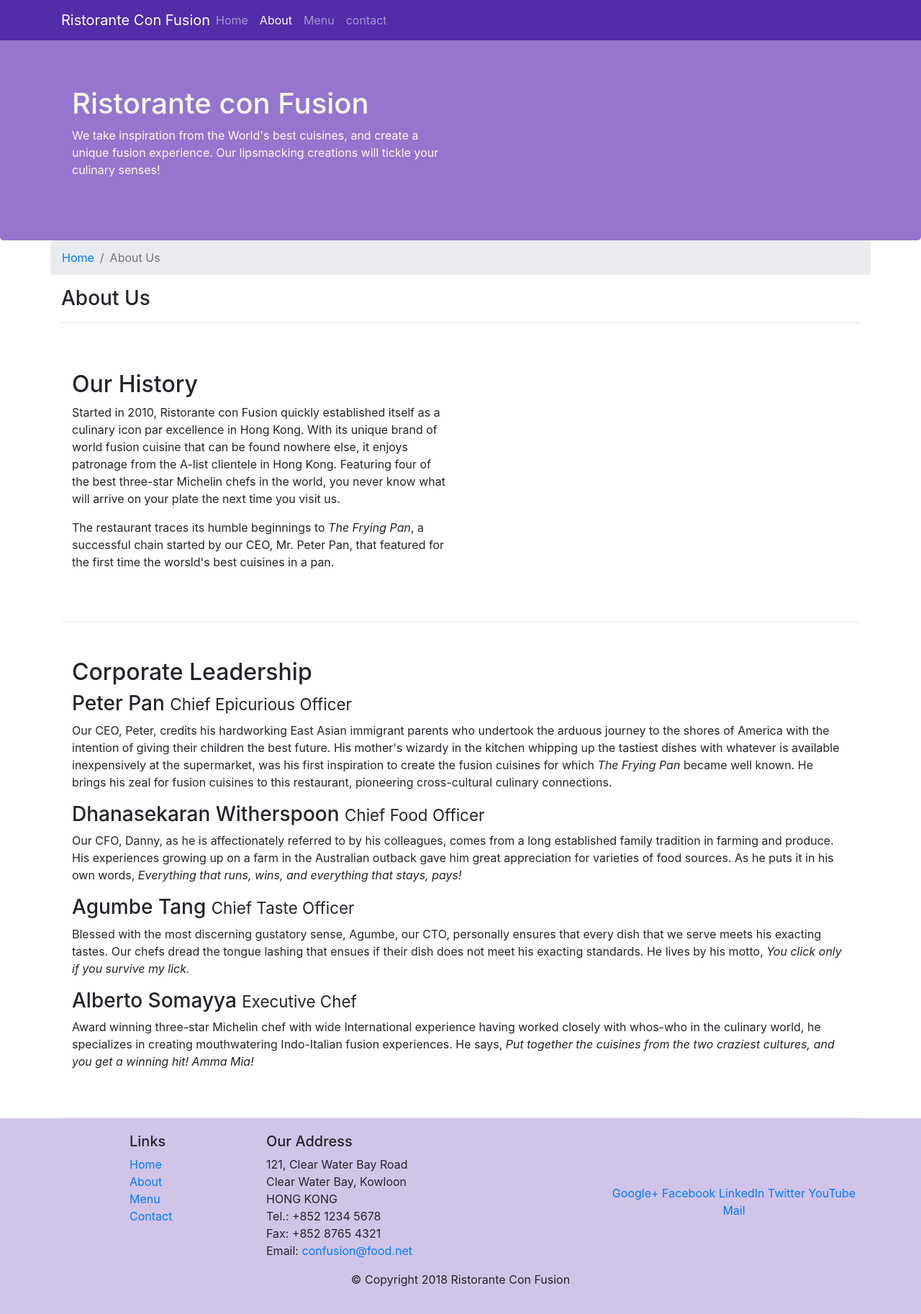
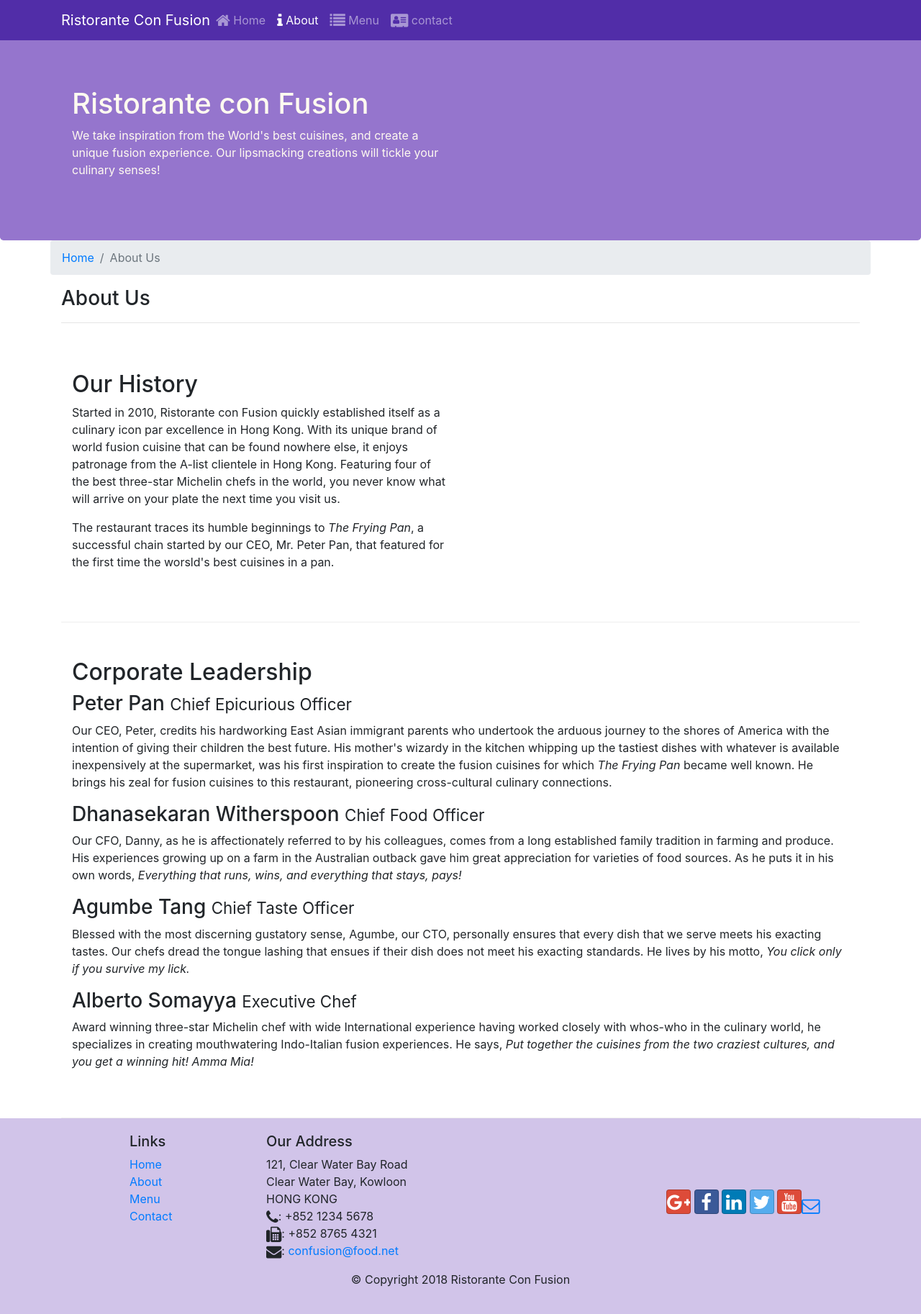
Before and after one commit to KavyaDevadiga/fullstack, a website: page aboutus.html in a window 1280 px wide. Shown: the whole page at 72% size. Drawn offline with nearby package versions, Linux system fonts and the light colour scheme.

Commit message:
icons buttons

```diff
--- a/aboutus.html
+++ b/aboutus.html
@@ -5,6 +5,8 @@
 
     <title>Ristorante Con Fusion: About Us</title>
     <link rel="stylesheet" href="node_modules/bootstrap/dist/css/bootstrap.min.css">
+     <link rel="stylesheet" href="node_modules/font-awesome/css/font-awesome.min.css">
+    <link rel="stylesheet" href="node_modules/bootstrap-social/bootstrap-social.css">
     <link rel="stylesheet" href="css/styles.css"
 
 </head>
@@ -18,10 +20,10 @@
                 <a class="navbar-brand mr-auto" href="#">Ristorante Con Fusion</a>
                 <div class="collapse navbar-collapse" id="Navbar">
                     <ul class="navbar-nav mr-auto">
-                        <li class="nav-item"><a class="nav-link" href="./index.html">Home</a></li>
-                        <li class="nav-item"><a class="nav-link active" href="#">About</a></li>
-                        <li class="nav-item"><a class="nav-link" href="#">Menu</a></li>
-                        <li class="nav-item"><a class="nav-link" href="#">contact</a></li>
+                        <li class="nav-item"><a class="nav-link" href="./index.html"><span class="fa fa-home fa-lg"></span> Home</a></li>
+                        <li class="nav-item"><a class="nav-link active" href="#"><span class="fa fa-info fa-lg"></span> About</a></li>
+                        <li class="nav-item"><a class="nav-link" href="#"><span class="fa fa-list fa-lg"></span> Menu</a></li>
+                        <li class="nav-item"><a class="nav-link" href="#"><span class="fa fa-address-card fa-lg"></span> contact</a></li>
                     </ul>
                 </div>
 
@@ -100,19 +102,19 @@
 		              121, Clear Water Bay Road<br>
 		              Clear Water Bay, Kowloon<br>
 		              HONG KONG<br>
-		              Tel.: +852 1234 5678<br>
-		              Fax: +852 8765 4321<br>
-		              Email: <a href="mailto:confusion@food.net">confusion@food.net</a>
+		              <i class="fa fa-phone fa-lg"></i>: +852 1234 5678<br>
+		              <i class="fa fa-fax fa-lg"></i>: +852 8765 4321<br>
+		              <i class="fa fa-envelope fa-lg"></i>: <a href="mailto:confusion@food.net">confusion@food.net</a>
 		           </address>
                 </div>
                 <div class="col-12 col-sm-4 align-self-center">
                     <div class="text-center">
-                        <a href="http://google.com/+">Google+</a>
-                        <a href="http://www.facebook.com/profile.php?id=">Facebook</a>
-                        <a href="http://www.linkedin.com/in/">LinkedIn</a>
-                        <a href="http://twitter.com/">Twitter</a>
-                        <a href="http://youtube.com/">YouTube</a>
-                        <a href="mailto:">Mail</a>
+                        <a class="btn btn-social-icon btn-google" href="http://google.com/+"><i class="fa fa-google-plus fa-lg"></i> </a>
+                        <a class="btn btn-social-icon btn-facebook" href="http://www.facebook.com/profile.php?id="><i class="fa fa-facebook fa-lg"></i> </a>
+                        <a class="btn btn-social-icon btn-linkedin" href="http://www.linkedin.com/in/"><i class="fa fa-linkedin fa-lg"></i> </a>
+                        <a class="btn btn-social-icon btn-twitter" href="http://twitter.com/"><i class="fa fa-twitter fa-lg"></i> </a>
+                        <a class="btn btn-social-icon btn-google" href="http://youtube.com/"><i class="fa fa-youtube fa-lg"></i> </a>
+                        <a class="ntn btn-social-icon" href="mailto:"><i class="fa fa-envelope-o fa-lg"></i> </a>
                     </div>
                 </div>
            </div>
--- a/package.json
+++ b/package.json
@@ -15,6 +15,8 @@
   },
   "dependencies": {
     "bootstrap": "^4.0.0",
+    "bootstrap-social": "^5.1.1",
+    "font-awesome": "^4.7.0",
     "jquery": "^3.3.1",
     "popper.js": "^1.12.9"
   }
```
Also changed, not shown: index.html (+16 -13 lines), 1 other file.
